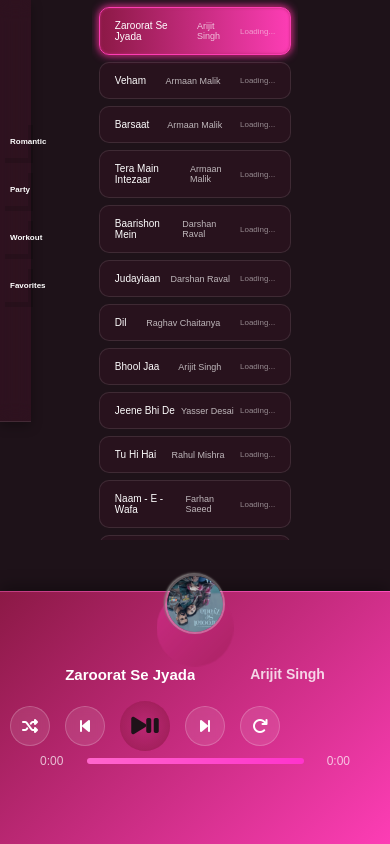
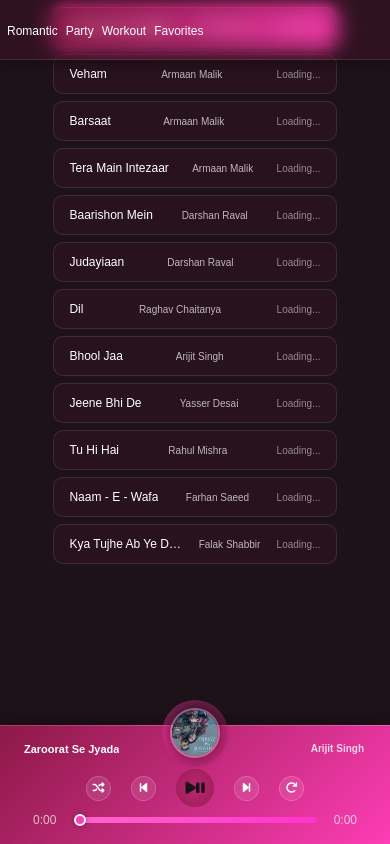
Before and after one commit to an7u9/Music, a plain HTML site: page index.html in a window 390 px wide. Drawn offline with Linux system fonts and the light colour scheme.

Commit message:
Update responsive.css

```diff
--- a/responsive.css
+++ b/responsive.css
@@ -1,107 +1,171 @@
-/* Responsive Design for devices with width between 500px and 800px */
-@media (max-width: 800px) and (min-width: 500px) {
-  /* .music-player {
-    height: 20vh;
-  } */
+/* ===== RESPONSIVE DESIGN STYLES ===== */
 
+/* Animation for the wave effect in playing tracks */
+@keyframes wave-slide {
+  0% {
+    opacity: 0;
+    transform: translateX(-100%);
+  }
+
+  50% {
+    opacity: 0.5;
+  }
+
+  100% {
+    opacity: 0;
+    transform: translateX(100%);
+  }
+}
+
+/* ===== TABLETS (800px to 501px) ===== */
+@media (max-width: 800px) and (min-width: 501px) {
+  /* Override variables for tablet */
+  :root {
+    --music-player-height: 100px;
+  }
+
+  /* Layout adjustments */
+  body {
+    overflow-y: auto;
+    height: 100%;
+  }
+
+  .sidebar {
+    padding: 10px;
+  }
+
+  .playlist {
+    width: 100%;
+    margin: 0 auto;
+  }
+
+  /* Music Player grid layout for tablets */
   .player-content {
     display: grid;
-    grid-template-columns: 30% 70%;
-    /* Adjust percentage as needed */
+    grid-template-columns: 25% 75%;
     grid-template-rows: auto auto;
-    column-gap: 20px;
-    /* Gap between columns */
-    align-items: start;
+    column-gap: 15px;
+    padding-right: 40px;
+    /* Space for volume control */
+  }
+
+  /* Track image adjustments */
+  .track-image-container {
+    grid-column: 1;
+    grid-row: 1;
+    width: 100%;
+    display: flex;
+    justify-content: center;
+  }
+
+  .track-image-container img {
+    width: 80px;
+    height: 80px;
+  }
+
+  /* Track Info positioning */
+  .track-info {
+    grid-column: 1;
+    grid-row: 2;
+    display: flex;
+    flex-direction: column;
+    align-items: center;
+    padding: 5px;
+    flex: 0 0 auto;
+    width: 100%;
+  }
+
+  .track-info h2 {
+    margin-bottom: 3px;
+  }
+
+  /* Controls positioning */
+  .controls-and-timer {
+    grid-column: 2;
+    grid-row: 1 / span 2;
+    margin: 5px 0;
+    width: 100%;
+    max-width: calc(100% - 40px);
+  }
+
+  .time-info {
+    font-size: 11px;
+  }
+
+  .volume-control {
+    position: absolute;
+    right: 10px;
+    top: 50%;
+    transform: translateY(-50%);
+    height: 80%;
+  }
+
+  /* Responsive button sizing */
+  .buttons-container {
+    gap: calc(4% + 6px);
+    width: 100%;
+    margin: 8px 0;
+  }
+
+  .control-btn {
+    width: calc(8% + 22px);
+    height: calc(8% + 22px);
+    font-size: calc(8px + 0.5vw);
+  }
+
+  #play-pause-btn {
+    width: calc(10% + 28px);
+    height: calc(10% + 28px);
+    font-size: calc(10px + 0.5vw);
+  }
+
+  .music-player {
+    min-height: 150px;
+  }
+}
+
+/* ===== MOBILE (500px and below) ===== */
+@media (max-width: 500px) {
+  /* Override variables for mobile */
+  :root {
+    --music-player-height: 110px;
+    --sidebar-height: 60px;
+  }
+
+  /* Main container adjustments */
+  .main-container {
+    width: 95%;
+    max-width: 600px;
+    margin-top: var(--sidebar-height); /* Match the variable from main CSS */
+    margin-bottom: var(--music-player-height); /* Match the variable from main CSS */
+    min-height: calc(100vh - var(--sidebar-height) - var(--music-player-height)); /* Use CSS variables */
+  }
+
+  .player-content{
+    flex-direction: column;
   }
 
   .track-image-container {
-    grid-column: 1;
-    /* Place track image in the first column */
-    grid-row: 1;
-    /* Make track image span both rows */
-    width: 100%;
-    /* Full width of the column */
-    /* margin-bottom: 10px; */
+    position: absolute;
+    top: -15%;
+    /* half the image height to pop it out */
+    left: 50%;
+    transform: translateX(-50%);
+    width: 50px;
+    height: 50px;
+    border-radius: 50%;
+    /* border: 4px solid #fff; */
+    box-shadow: 0 4px 10px rgba(0, 0, 0, 0.3);
+    z-index: 10;
   }
 
-  .track-info {
-    grid-column: 1;
-    /* Place track info below the track image */
-    grid-row: 2;
-    /* margin: 10px 0; */
-    display: flex;
-    flex-direction: column;
-    /* Align content vertically */
-    align-items: center;
+  .track-image-container img {
+    width: 100%;
+    height: 100%;
+    border-radius: 50%;
+    animation: rotating 10s linear infinite;
   }
 
-  .controls-and-timer {
-    grid-column: 2;
-    /* Place controls to the right of track image and info */
-    grid-row: 1;
-    /* Make it span both rows */
-    display: flex;
-    flex-direction: column;
-    align-items: center;
-    justify-content: center;
-    margin-bottom: 10px;
-  }
-
-  .seek-container {
-    width: 100%;
-    display: flex;
-    flex-direction: row;
-    align-items: center;
-    justify-content: space-between;
-  }
-
-  .seek-bar.horizontal {
-    width: 70%;
-    /* Adjust width as needed */
-  }
-
-  .volume-control {
-    grid-column: 2;
-    /* Place track info below the track image */
-    grid-row: 2;
-    flex: 0 0 30%;
-    display: flex;
-    align-items: center;
-    justify-content: center;
-    transform: rotate(90deg);
-    /* Adjusted from 'rotate' to 'transform' */
-    margin-left: 10px;
-  }
-
-  .volume-bar {
-    width: 30vw;
-    /* Adjust width as needed */
-    height: 8px;
-    /* Adjust height as needed */
-  }
-
-  .buttons-container {
-    margin: 10px 0;
-  }
-}
-
-@media (max-width: 500px) {
-
-  .player-content {
-    flex-direction: column;
-    align-items: center;
-  }
-
-  .music-player {
-    padding: 3px 10px 15px 10px;
-    /* margin: 3px 10px 15px 10px; */
-    height: 30vh;
-    width: 100%;
-  }
-
-  .track-image-container {
-    margin: 3px;
-  }
 
   @keyframes rotating {
     0% {
@@ -113,94 +177,133 @@
     }
   }
 
-  .track-image-container img {
-    border-radius: 50%;
-    box-shadow: 1px 1px 2px rgb(130, 125, 125);
-    /* animation: rotating;
-    animation-timing-function: ease-in-out;
-    animation-duration: 10s;
-    animation-iteration-count: infinite; */
-    animation: rotating 10s linear infinite;
-    margin-top: -40%;
+  /* Sidebar adjustments */
+  .sidebar {
+    padding: 10px 0;
+    height: var(--sidebar-height);
+    overflow: hidden;
   }
 
-  .playlist{
-    width: 80%;
-    max-height: 64vh;
-    margin: auto;
+  .playlist-list-container {
+    width: 98%;
+    overflow-x: auto;
+    overflow-y: hidden;
+    /* padding: 0 5px; */
   }
 
-  .playlist-title{
-    font-size: 8px;
-    font-weight: bold;
+  .playlist-list {
+    flex-wrap: nowrap;
+    justify-content: flex-start;
+    gap: 8px;
+    width: max-content;
+    padding: 0 7px;
   }
-  .playlist li span {
+
+  .playlist-item {
+    padding: 8px 15px;
+    font-size: 12px;
+    width: 100px;
+    min-width: 100px;
+    height: inherit;
+  }
+
+  .playlist-title {
+    font-size: 12px;
+    max-width: 90px;
+  }
+
+  /* Volume control positioning */
+  .volume-control {
+    display: none;
+  }
+
+  /* Track info positioning */
+  .track-info {
+    display: flex;
+    flex-direction: row;
+    width: 95%;
+    justify-content: space-between;
+    /* top right bottom left*/
+    padding: 2px 2px 7px 0px;
+  }
+
+  .track-info h2 {
+    font-size: 11px;
+    margin: 0;
+    overflow: hidden;
+    text-overflow: ellipsis;
+    white-space: nowrap;
+    max-width: 40%;
+  }
+
+  .track-info h3 {
+    font-size: 10px;
+    margin: 0;
+    overflow: hidden;
+    text-overflow: ellipsis;
+    white-space: nowrap;
+    max-width: 48%;
+    text-align: right;
+  }
+
+  .track-title{
+    font-size: 12px;
+  white-space: nowrap;       /* ❌ No wrapping */
+  overflow: hidden;          /* 🧼 Hide overflow */
+  text-overflow: ellipsis;   /* … shows when cut off */
+  max-width: 45%;
+  }
+  .artist{
     font-size: 10px;
   }
-
+  .track-duration{
+    font-size: 10px;
+  }
+  /* Control adjustments */
   .controls-and-timer {
-    width: 100%;
-    display: flex;
-    flex-direction: column;
-    align-items: stretch;
-    margin: 0px;
+    width: 90%;
+    margin: 2px;
   }
 
   .seek-container {
-    align-items: center;
     width: 100%;
-    margin: 0px;
-  }
-
-  .seek-bar.horizontal {
-    width: 70%;
-  }
-
-  .volume-bar {
-    display: none;
-    width: 35vw;
-    height: 8px;
-    rotate: 90deg;
-    margin-bottom: 2px;
-  }
-
-  .sidebar{
-    height: 50%;
-    width: 8%;
-  }
-
-  .playlist-list li {
-    width: 90%; /* Take up more space on small screens */
-    padding: 10px;
-    box-shadow: 5px 5px 0px rgba(0, 0, 0, 0.15); /* Smaller shadow */
-  }
-
-  .track-info {
-    /* display: none; */
-    display: flex;
-    flex-direction: row;
-    width: 85%;
-    justify-content: space-around;
-    margin-bottom: 5px;
-  }
-
-  .track-info h2 {
-    font-size: 15px;
-  }
-
-  .playlist li span.artist{
-    font-size: 9px;
-  }
-
-  .playlist li span.track-duration{
-    font-size: 8px;
+    padding: 0;
+    display: block;
   }
 
   .time-info {
-    margin: 0px 30px;
+    width: 100%;
+    display: flex;
+    justify-content: space-between;
+    padding: 0;
   }
 
+
+  .seek-bar::-webkit-slider-thumb {
+    visibility: visible;
+    /* Make thumb visible */
+    opacity: 1;
+    width: 12px;
+    height: 12px;
+  }
+
+  /* Button sizing */
   .buttons-container {
-    margin: 3px 0px 3px 0px;
+    gap: 20px;
+    display: flex;
+    justify-content: center;
+    width: 100%;
+  }
+
+  .control-btn {
+    width: 25px;
+    height: 25px;
+    font-size: 12px;
+  }
+
+  #play-pause-btn {
+    width: 38px;
+    height: 38px;
+    font-size: 14px;
   }
 }
```
